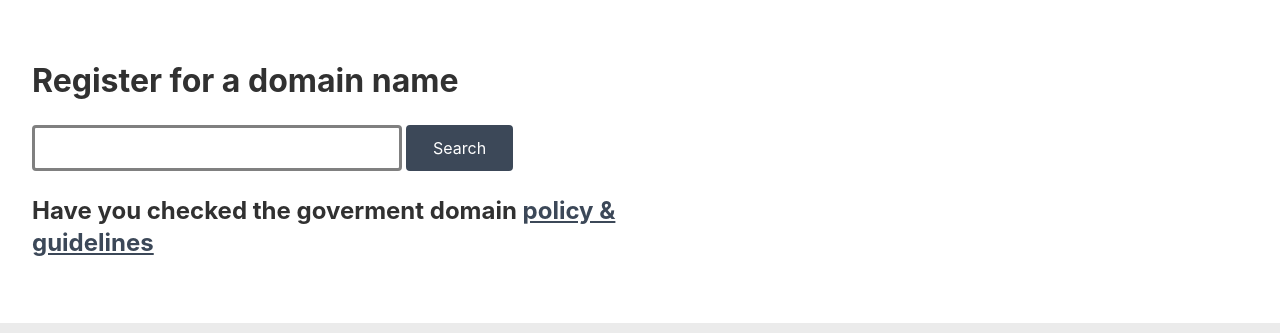
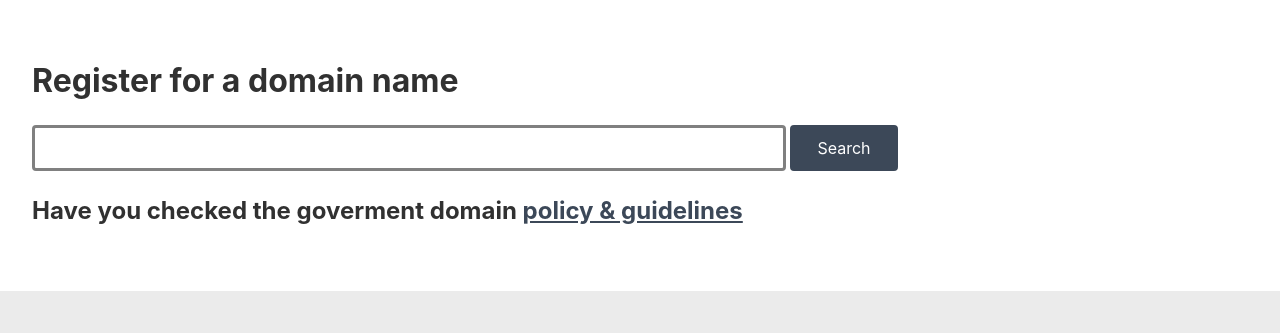
Before and after one commit to govau/domain-name-alpha, a website: page docs/index.html in a window 1280 px wide. Shown: the part 236-569 px from the top of the page. Drawn offline with Linux system fonts and the light colour scheme.

Commit message:
Fix search bar input

```diff
--- a/docs/index.html
+++ b/docs/index.html
@@ -116,7 +116,7 @@
 	<!--CONTENT-->
 	<div class="container-fluid au-body">
 		<div class="row">
-			<div class="col-md-6">
+			<div class="col-md-12">
 				<label class="label--large au-display-xl" for="search-text-input">Register for a domain name</label>
 				<input class="au-text-input dna-search-input" name="search-text-input" id="search-text-input"
 					   type="text">
--- a/src/sass/main.scss
+++ b/src/sass/main.scss
@@ -123,9 +123,9 @@ section {
 
   width:75%;
 
-	@media ( min-width: 320px ) {
+	@media ( min-width: 338px ) {
 	  margin-bottom: 0;
-      width: 62%;
+      width:62%;
 	}
 
 
```
Also changed, not shown: docs/css/main.css, 1 other file.
